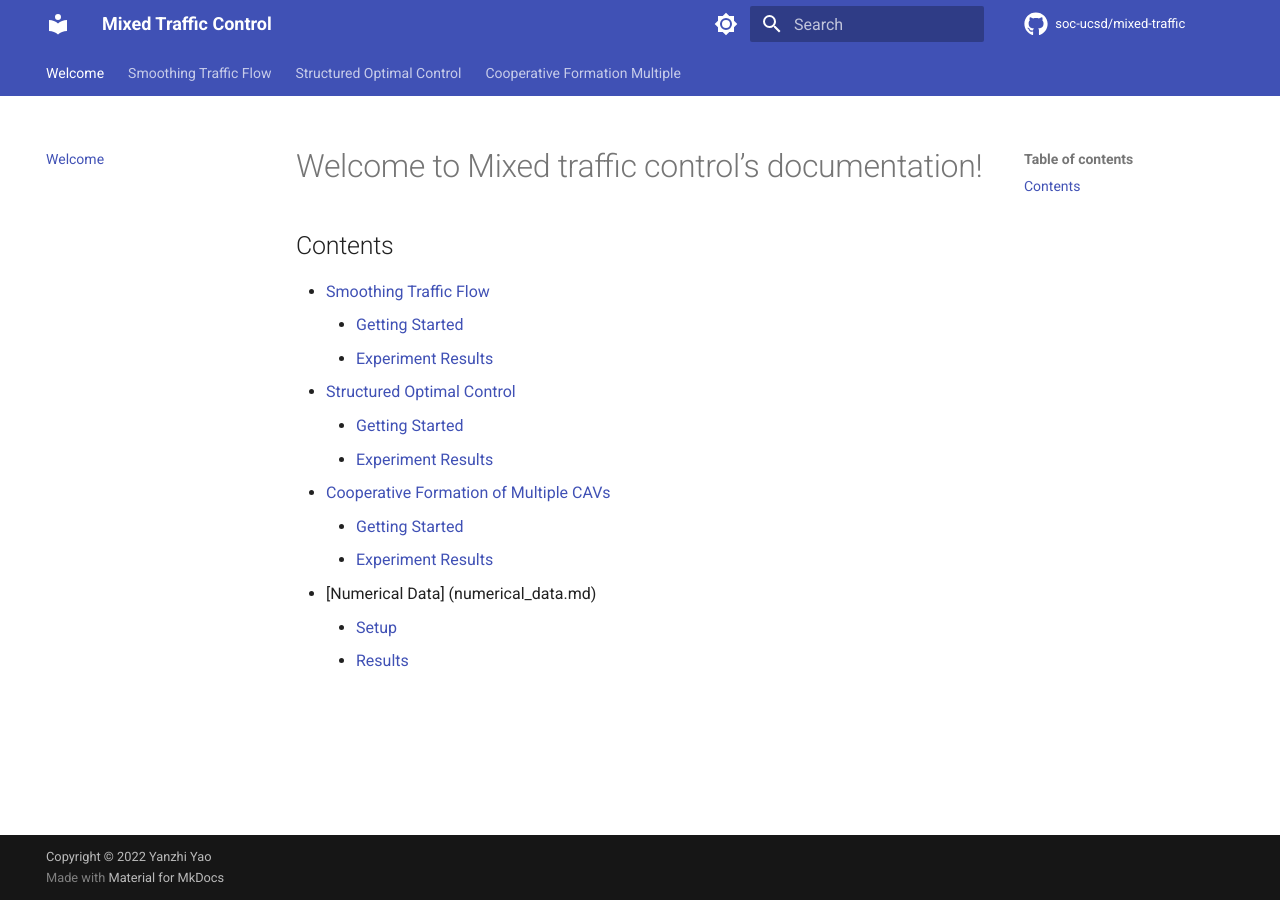
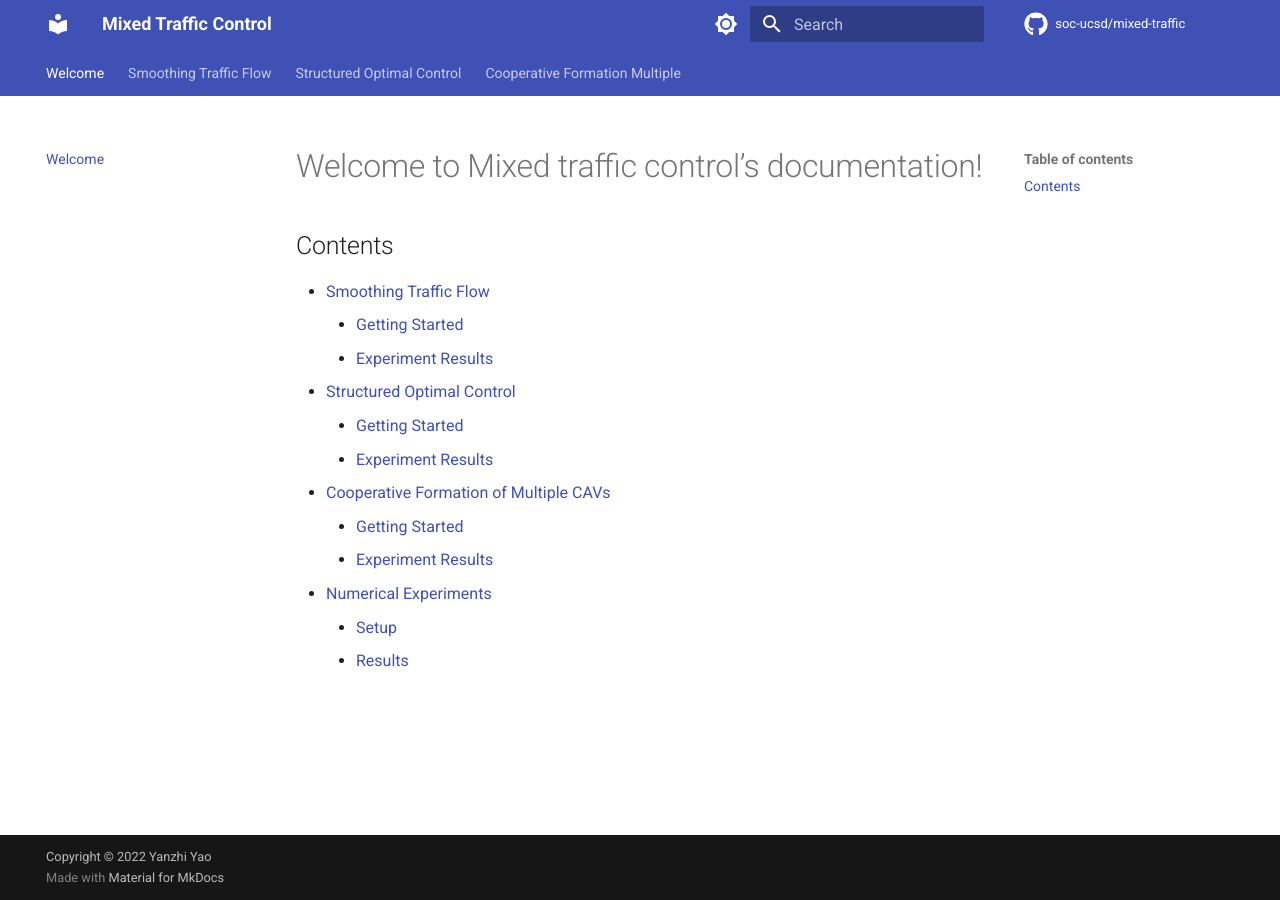
Before and after one commit to soc-ucsd/mixed-traffic, an MkDocs documentation site: the page built from docs/index.md, in a window 1280 px wide. Built offline with MkDocs 1.6.1 and Material for MkDocs 9.7.7, drawn with Linux system fonts in a browser that asks for light colours; comment, search, counter and statistics services are not loaded.

Commit message:
Update index.md

```diff
--- a/docs/index.md
+++ b/docs/index.md
@@ -11,6 +11,6 @@
 * [Cooperative Formation of Multiple CAVs](cooperative_formation_multiple.md)
     - [Getting Started](cooperative_formation_multiple.md#Getting Started)
     - [Experiment Results](cooperative_formation_multiple.md#Experiment Results)
-* [Numerical Data] (numerical_data.md)
+* [Numerical Experiments](numerical_data.md)
     - [Setup](numerical_data.md#Getting Started)
     - [Results](numerical_data.md#Experiment Results)
```
